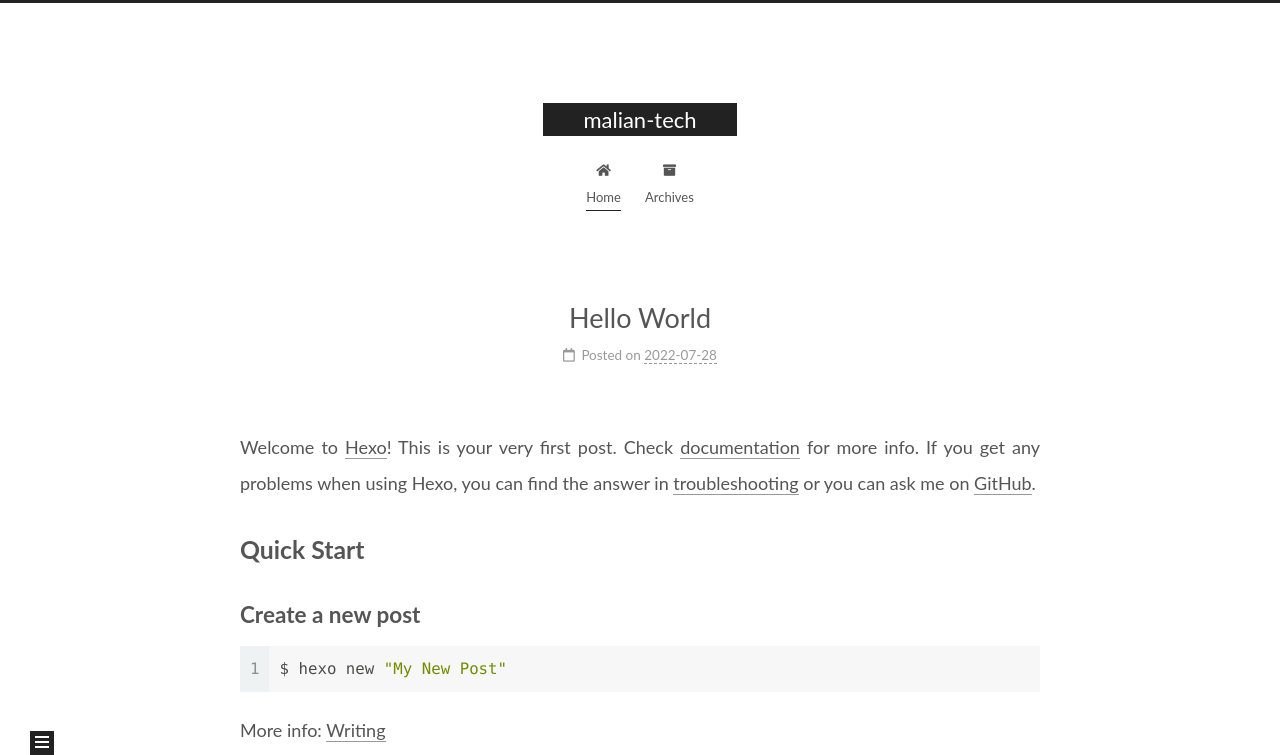
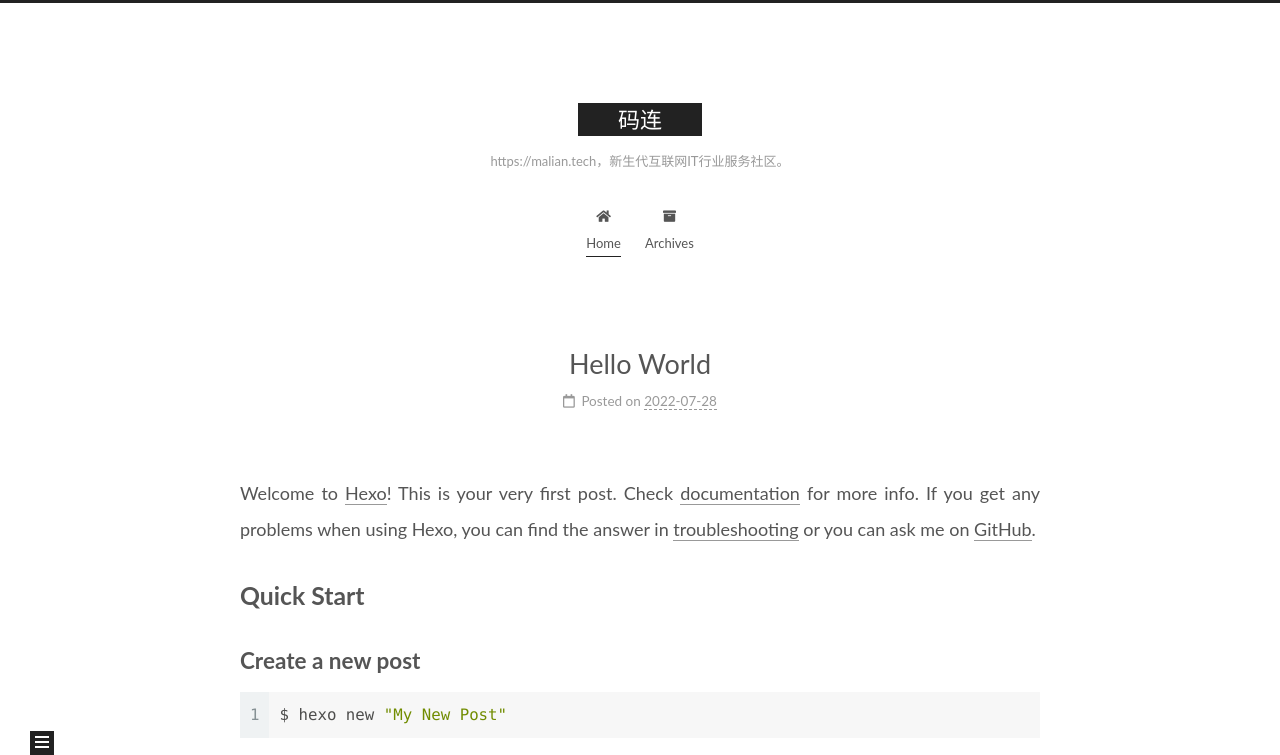
Before and after one commit to malian-tech/malian-tech.github.io, a plain HTML site: page index.html in a window 1280 px wide. Shown: the top 755 px of the page. Drawn offline with Linux system fonts and the light colour scheme.

Commit message:
Site updated: 2022-07-30 09:26:32

```diff
--- a/index.html
+++ b/index.html
@@ -21,9 +21,9 @@
   </script>
 
   <meta property="og:type" content="website">
-<meta property="og:title" content="malian-tech">
+<meta property="og:title" content="码连">
 <meta property="og:url" content="https://malian-tech.github.io/index.html">
-<meta property="og:site_name" content="malian-tech">
+<meta property="og:site_name" content="码连">
 <meta property="og:locale">
 <meta property="article:author" content="zhang.x">
 <meta name="twitter:card" content="summary">
@@ -41,7 +41,7 @@
   };
 </script>
 
-  <title>malian-tech</title>
+  <title>码连</title>
 
 
 
@@ -92,9 +92,10 @@
 
     <a href="/" class="brand" rel="start">
       <span class="logo-line-before"><i></i></span>
-      <h1 class="site-title">malian-tech</h1>
+      <h1 class="site-title">码连</h1>
       <span class="logo-line-after"><i></i></span>
     </a>
+      <p class="site-subtitle" itemprop="description">https://malian.tech，新生代互联网IT行业服务社区。</p>
   </div>
 
   <div class="site-nav-right">
@@ -154,7 +155,7 @@
     </span>
 
     <span hidden itemprop="publisher" itemscope itemtype="http://schema.org/Organization">
-      <meta itemprop="name" content="malian-tech">
+      <meta itemprop="name" content="码连">
     </span>
       <header class="post-header">
         <h2 class="post-title" itemprop="name headline">
```
Also changed, not shown: 2022/07/28/hello-world/index.html (+5 -4 lines), archives/2022/07/index.html (+5 -4 lines), archives/2022/index.html (+5 -4 lines), archives/index.html (+5 -4 lines).
